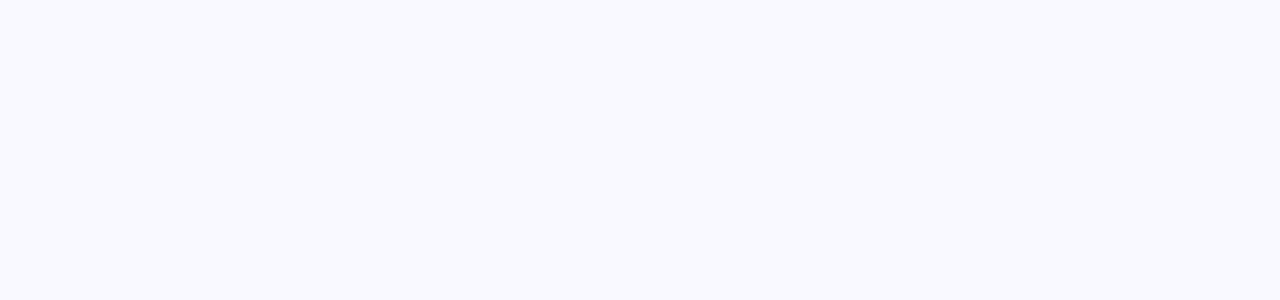
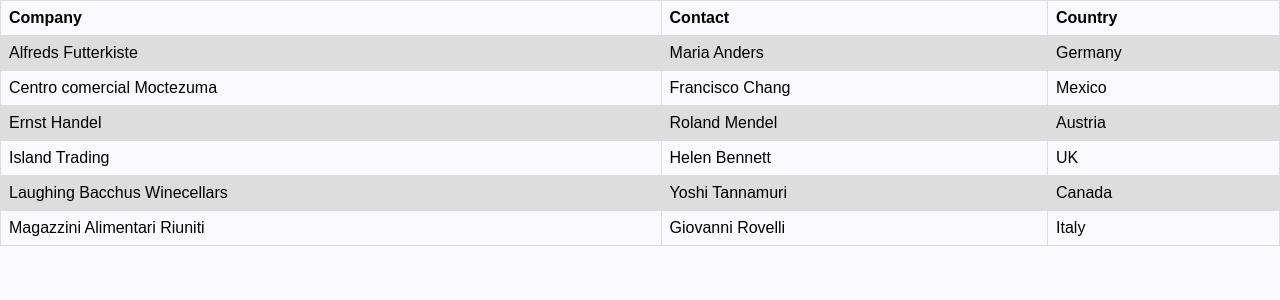
Before and after one commit to Mutahir7886/angular-netlify, an Angular app: page /topPlayer in a window 1280 px wide. Before the commit this address led to /. Shown: the top 300 px of the page. Built offline with nearby package versions, Linux system fonts and the light colour scheme; no server answers.

Commit message:
top players task

```diff
--- a/src/app/app-routing.module.ts
+++ b/src/app/app-routing.module.ts
@@ -4,6 +4,7 @@ import {AddComponent} from './add/add.component';
 import {DetailsComponent} from './details/details.component';
 import {ListComponent} from './list/list.component';
 import { HtmlComponent } from './html/html.component';
+import { TopPlayersComponent } from './top-players/top-players.component';
 
 
 const routes: Routes = [
@@ -22,6 +23,11 @@ const routes: Routes = [
   {
     path:'html', component:HtmlComponent, pathMatch:'full'
   },
+  {
+    path:'topPlayer', component:TopPlayersComponent, pathMatch:'full'
+  },
+
+
 ]
 
 @NgModule({
--- a/src/app/app.module.ts
+++ b/src/app/app.module.ts
@@ -9,6 +9,7 @@ import { ListComponent } from './list/list.component';
 import { HttpClientModule } from '@angular/common/http';
 import { FormsModule, ReactiveFormsModule } from '@angular/forms';
 import { HtmlComponent } from './html/html.component';
+import { TopPlayersComponent } from './top-players/top-players.component';
 
 @NgModule({
   declarations: [
@@ -16,7 +17,8 @@ import { HtmlComponent } from './html/html.component';
     AddComponent,
     DetailsComponent,
     ListComponent,
-    HtmlComponent
+    HtmlComponent,
+    TopPlayersComponent
   ],
   imports: [
     BrowserModule,
--- /dev/null
+++ b/src/app/top-players/top-players.component.css
@@ -0,0 +1,15 @@
+table {
+    font-family: arial, sans-serif;
+    border-collapse: collapse;
+    width: 100%;
+  }
+
+  td, th {
+    border: 1px solid #dddddd;
+    text-align: left;
+    padding: 8px;
+  }
+
+  tr:nth-child(even) {
+    background-color: #dddddd;
+  }
--- /dev/null
+++ b/src/app/top-players/top-players.component.html
@@ -0,0 +1,37 @@
+<table>
+    <tr>
+      <th>Company</th>
+      <th>Contact</th>
+      <th>Country</th>
+    </tr>
+    <tr>
+      <td>Alfreds Futterkiste</td>
+      <td>Maria Anders</td>
+      <td>Germany</td>
+    </tr>
+    <tr>
+      <td>Centro comercial Moctezuma</td>
+      <td>Francisco Chang</td>
+      <td>Mexico</td>
+    </tr>
+    <tr>
+      <td>Ernst Handel</td>
+      <td>Roland Mendel</td>
+      <td>Austria</td>
+    </tr>
+    <tr>
+      <td>Island Trading</td>
+      <td>Helen Bennett</td>
+      <td>UK</td>
+    </tr>
+    <tr>
+      <td>Laughing Bacchus Winecellars</td>
+      <td>Yoshi Tannamuri</td>
+      <td>Canada</td>
+    </tr>
+    <tr>
+      <td>Magazzini Alimentari Riuniti</td>
+      <td>Giovanni Rovelli</td>
+      <td>Italy</td>
+    </tr>
+  </table>
--- /dev/null
+++ b/src/app/top-players/top-players.component.ts
@@ -0,0 +1,22 @@
+import { Component, OnInit } from '@angular/core';
+import { HttpServiceService } from '../Service/http-service.service';
+
+@Component({
+  selector: 'app-top-players',
+  templateUrl: './top-players.component.html',
+  styleUrls: ['./top-players.component.css']
+})
+export class TopPlayersComponent implements OnInit {
+  path = 'http://localhost:9000/listbyPlayers';
+
+  constructor(private httpService:HttpServiceService) {
+
+   }
+
+  ngOnInit(): void {
+    this.httpService.post(this.path, '').subscribe( val => {
+      console.log("post api call", val)
+    })
+  }
+
+}
```
Also changed, not shown: 1 other file (tests, documents, lock files or other folders).
